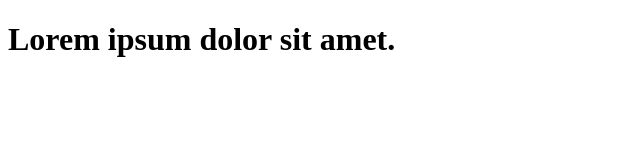
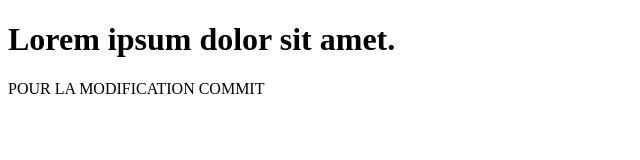
Before and after one commit to letotor/my-super-website, a plain HTML site: page index.html in a window 1280 px wide. Shown: the whole page, without its empty margins (0-640 px from the left). Drawn offline with Linux system fonts and the light colour scheme.

Commit message:
modification  index

```diff
--- a/index.html
+++ b/index.html
@@ -8,5 +8,6 @@
 </head>
 <body>
     <h1>Lorem ipsum dolor sit amet.</h1>
+    <p>POUR LA MODIFICATION COMMIT</p>
 </body>
 </html>
```
